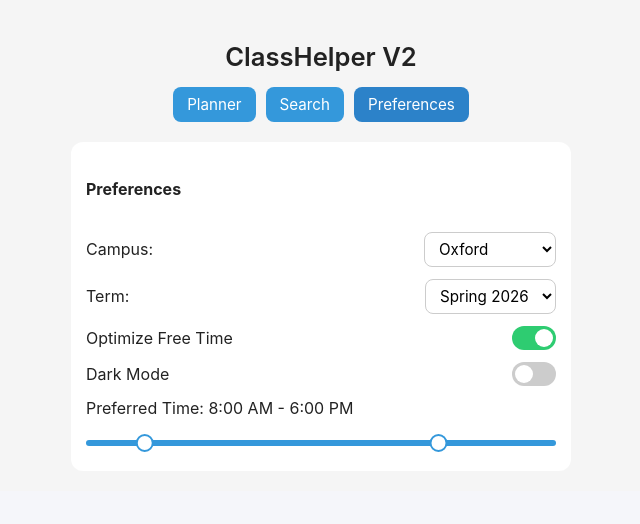
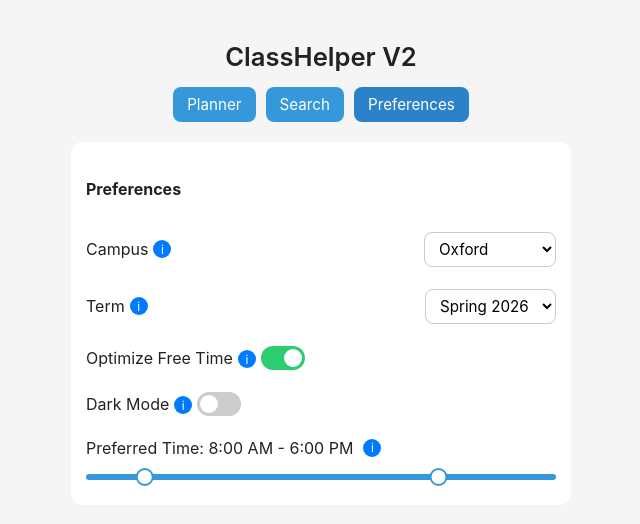
Before and after one commit to tomdh-git/ClassHelper, a React (Create React App) app: page / in a window 1280 px wide. Both pictures are taken after a click on the button "Preferences". Shown: the top 524 px of the page, without its empty margins (319-959 px from the left). Built offline with nearby package versions, Linux system fonts and the light colour scheme.

Commit message:
more improvements

```diff
--- a/src/App.css
+++ b/src/App.css
@@ -1,4 +1,4 @@
-/* Main Container */
+/* ----------------- Main Container ----------------- */
 .app-container {
     padding: 20px;
     max-width: 1100px;
@@ -21,7 +21,7 @@
     margin-bottom: 15px;
 }
 
-/* Centered Navigation Buttons */
+/* ----------------- Navigation Buttons ----------------- */
 .nav-buttons-centered {
     display: flex;
     justify-content: center;
@@ -52,7 +52,7 @@
     background: #1f6ea5;
 }
 
-/* General Button Styles */
+/* ----------------- General Buttons ----------------- */
 .btn {
     padding: 8px 14px;
     border-radius: 8px;
@@ -69,7 +69,7 @@
 .app-container.dark-mode .add-btn { background: #2980b9; }
 .app-container.dark-mode .generate-btn { background: #27ae60; }
 
-/* Planner Layout */
+/* ----------------- Planner Layout ----------------- */
 .planner-row {
     display: flex;
     gap: 20px;
@@ -94,6 +94,13 @@
     gap: 10px;
 }
 
+.add-course-label {
+    font-weight: bold;
+    display: flex;
+    align-items: center;
+    margin-bottom: 5px;
+}
+
 /* Course List Panel */
 .course-panel {
     flex: 1;
@@ -112,7 +119,7 @@
     justify-content: space-between;
     padding: 6px 10px;
     margin-bottom: 6px;
-    background: #f8f9fa;
+    background: #f3f3f3;
     border-radius: 8px;
 }
 
@@ -127,7 +134,7 @@
     cursor: pointer;
 }
 
-/* Inputs */
+/* Inputs & Dropdowns */
 .input-box,
 select {
     font-family: inherit;
@@ -146,7 +153,7 @@ select {
     border: 1px solid #555;
 }
 
-/* Loading Bar */
+/* ----------------- Loading Bar ----------------- */
 .loading-bar {
     width: 100%;
     height: 5px;
@@ -172,7 +179,7 @@ select {
     color: #e63946;
 }
 
-/* Results Panel */
+/* ----------------- Results Panel ----------------- */
 .results-panel {
     margin-top: 20px;
     padding: 15px;
@@ -200,10 +207,9 @@ select {
 }
 
 .error-text { color: #e63946; }
-
 .placeholder-text { color: #666; }
 
-/* Preferences Panel */
+/* ----------------- Preferences Panel ----------------- */
 .prefs-panel {
     display: flex;
     flex-direction: column;
@@ -216,14 +222,59 @@ select {
     display: flex;
     justify-content: space-between;
     align-items: center;
+    margin-bottom: 10px;
+    position: relative;
+}
+
+.prefs-row span {
+    display: flex;
+    align-items: center;
 }
 
 .switch-container {
     display: flex;
-    justify-content: space-between;
     align-items: center;
+    gap: 5px;
+    margin-bottom: 10px;
 }
 
+.prefs-time-row {
+    display: flex;
+    flex-direction: column; /* label on top, slider below */
+    align-items: flex-start;
+    gap: 8px;
+    width: 100%;
+}
+
+.prefs-label {
+    display: flex;
+    align-items: center;
+    gap: 5px;
+}
+
+/* Range Slider */
+.range-track {
+    width: 100%;
+    height: 6px;
+    background: #3498db;
+    border-radius: 3px;
+}
+
+.range-thumb {
+    width: 18px;
+    height: 18px;
+    background: #fff;
+    border: 2px solid #3498db;
+    border-radius: 50%;
+}
+
+/* Time Label */
+.time-label {
+    margin-bottom: 5px;
+    font-weight: bold;
+}
+
+/* ----------------- Switch Toggle ----------------- */
 .switch {
     position: relative;
     width: 44px;
@@ -256,18 +307,47 @@ select {
 input:checked + .slider { background-color: #2ecc71; }
 input:checked + .slider:before { transform: translateX(20px); }
 
-/* Range Slider */
-.range-track {
-    height: 6px;
-    background: #3498db;
-    border-radius: 3px;
-    margin: 10px 0;
+/* ----------------- Info Button ----------------- */
+.info-container {
+    position: relative; /* container for absolute positioning */
+    display: inline-block;
+    margin-left: 5px;
 }
 
-.range-thumb {
+.info-btn {
     width: 18px;
     height: 18px;
-    background: #fff;
-    border: 2px solid #3498db;
     border-radius: 50%;
+    background-color: #007bff;
+    color: white;
+    font-size: 12px;
+    border: none;
+    cursor: pointer;
+    display: flex;
+    align-items: center;
+    justify-content: center;
+    padding: 0;
 }
+
+.info-tooltip {
+    position: absolute;
+    top: 120%;
+    left: 50%;
+    transform: translateX(-50%);
+    width: 220px;
+    padding: 8px;
+    background-color: #333;
+    color: #fff;
+    border-radius: 4px;
+    font-size: 12px;
+    white-space: normal;
+    opacity: 0;
+    visibility: hidden;
+    transition: all 0.2s ease;
+    z-index: 9999; /* ensures topmost */
+}
+
+.info-container:hover .info-tooltip {
+    opacity: 1;
+    visibility: visible;
+}
--- a/src/App.js
+++ b/src/App.js
@@ -56,6 +56,8 @@ export default function App() {
         setLastError(null);
         if (!(await checkAlive())) return;
 
+        const freeTimeFields = optimizeFreeTime ? "freeTime" : "";
+
         const query = `
         query {
           getScheduleByCourses(
@@ -63,13 +65,13 @@ export default function App() {
             campus: ["${campus}"]
             term: "${term}"
             optimizeFreeTime: ${optimizeFreeTime}
-            preferredStart: "${formatTimeForQuery(timeRange[0])}"
-            preferredEnd: "${formatTimeForQuery(timeRange[1])}"
+            ${optimizeFreeTime ? `preferredStart: "${formatTimeForQuery(timeRange[0])}"` : ""}
+            ${optimizeFreeTime ? `preferredEnd: "${formatTimeForQuery(timeRange[1])}"` : ""}
           ) {
             ... on SuccessSchedule {
               schedules {
                 courses { subject courseNum crn }
-                freeTime
+                ${freeTimeFields}
               }
             }
             ... on ErrorSchedule {
@@ -107,7 +109,6 @@ export default function App() {
         <div className={`app-container ${darkMode ? "dark-mode" : ""}`}>
             <h2 className="app-title">ClassHelper V2</h2>
 
-            {/* Centered Top Navigation Buttons */}
             <div className="nav-buttons-centered">
                 <button onClick={() => setPage("planner")} className={`btn nav-btn ${page === "planner" ? "active" : ""}`}>Planner</button>
                 <button onClick={() => setPage("search")} className={`btn nav-btn ${page === "search" ? "active" : ""}`}>Search</button>
@@ -115,25 +116,34 @@ export default function App() {
             </div>
 
             {page === "planner" && (
-                <>
+                <div className="planner-split">
+                    {/* Add course */}
+                    <div className="planner-left">
                         <div className="planner-row">
-                        {/* Add Course Panel */}
                             <div className="panel add-course-panel">
+                                <div className="add-course-label">
+                                    <span>Add Course</span>
+                                    <div className="info-container">
+                                    <button className="info-btn">i
+                                        <div className="info-tooltip">
+                                            Type in the course code (e.g., CSE 374) and click "Add" to include it in your planner.
+                                        </div>
+                                    </button>
+                                    </div>
+                                </div>
                                 <input
                                     className="input-box"
                                     type="text"
-                                placeholder="Ex: CSE 374, SLM 150C"
+                                    placeholder="Ex: CSE 374"
                                     value={input}
                                     onChange={(e) => setInput(e.target.value)}
                                 />
                                 <button className="btn add-btn" onClick={addCourse}>Add</button>
                                 <button className="btn generate-btn" onClick={getSchedules}>Generate</button>
-
                                 {loading && <div className="loading-bar"><div className="loading-progress" /></div>}
                                 {!loading && <div className="status-text">{lastError}</div>}
                             </div>
 
-                        {/* Course List Panel */}
                             <div className="panel course-panel">
                                 <h4>Courses</h4>
                                 <ul className="course-list">
@@ -147,7 +157,6 @@ export default function App() {
                             </div>
                         </div>
 
-                    {/* Results Below */}
                         <div className="results-panel">
                             {result ? (
                                 "schedules" in result ? (
@@ -159,7 +168,7 @@ export default function App() {
                                                     <li key={i}>{c.subject} {c.courseNum} — CRN {c.crn}</li>
                                                 ))}
                                             </ul>
-                                        <b>Free Time:</b> {sched.freeTime}
+                                            {optimizeFreeTime && <><b>Free Time:</b> {sched.freeTime}</>}
                                         </div>
                                     ))
                                 ) : (
@@ -169,7 +178,13 @@ export default function App() {
                                 <p className="placeholder-text">Results will appear here.</p>
                             )}
                         </div>
-                </>
+                    </div>
+
+                    {/* RIGHT SIDE (Blank Panel) */}
+                    <div className="planner-right">
+                        {/* Placeholder for future use */}
+                    </div>
+                </div>
             )}
 
             {page === "search" && (
@@ -182,9 +197,17 @@ export default function App() {
             {page === "prefs" && (
                 <div className="panel prefs-panel">
                     <h4>Preferences</h4>
-
                     <div className="prefs-row">
-                        <span>Campus:</span>
+                        <span>
+                        Campus
+                            <div className="info-container">
+                        <button className="info-btn">i
+                          <div className="info-tooltip">
+                            Select which campus to filter courses from. Options include Oxford, Hamilton, Luxembourg, or All campuses.
+                          </div>
+                        </button>
+                                </div>
+                        </span>
                         <select value={campus} onChange={(e) => setCampus(e.target.value)}>
                             <option value="O">Oxford</option>
                             <option value="M">Hamilton</option>
@@ -194,7 +217,16 @@ export default function App() {
                     </div>
 
                     <div className="prefs-row">
-                        <span>Term:</span>
+                        <span>
+                        Term
+                            <div className="info-container">
+                        <button className="info-btn">i
+                          <div className="info-tooltip">
+                            Choose the academic term (e.g., Spring 2026)
+                          </div>
+                        </button>
+                                </div>
+                        </span>
                         <select value={term} onChange={(e) => setTerm(e.target.value)}>
                             <option value="202620">Spring 2026</option>
                             <option value="202610">Fall 2025</option>
@@ -202,7 +234,16 @@ export default function App() {
                     </div>
 
                     <div className="switch-container">
-                        <span>Optimize Free Time</span>
+                        <span>
+                        Optimize Free Time
+                            <div className="info-container">
+                        <button className="info-btn">i
+                          <div className="info-tooltip">
+                            Attempt to schedule classes with larger gaps in between to give you more free time during the day.
+                          </div>
+                        </button>
+                                </div>
+                      </span>
                     <label className="switch">
                         <input type="checkbox" checked={optimizeFreeTime} onChange={() => setOptimizeFreeTime(!optimizeFreeTime)} />
                         <span className="slider round" />
@@ -210,14 +251,35 @@ export default function App() {
                     </div>
 
                     <div className="switch-container">
-                        <span>Dark Mode</span>
+                        <span>
+                       Dark Mode
+                            <div className="info-container">
+                        <button className="info-btn">i
+                          <div className="info-tooltip">
+                            Toggle dark mode for the app
+                          </div>
+                        </button>
+                                </div>
+                      </span>
                         <label className="switch">
                             <input type="checkbox" checked={darkMode} onChange={() => setDarkMode(!darkMode)} />
                             <span className="slider round" />
                         </label>
                     </div>
 
-                    <div className="time-label">Preferred Time: {formatTime(timeRange[0])} - {formatTime(timeRange[1])}</div>
+                    {(
+                        <div className="prefs-row prefs-time-row" style={{ flexDirection: 'column', alignItems: 'flex-start' }}>
+                            <div className="prefs-label" style={{ display: 'flex', alignItems: 'center', gap: '5px' }}>
+                                <span>Preferred Time: {formatTime(timeRange[0])} - {formatTime(timeRange[1])}</span>
+                                <div className="info-container">
+                                    <button className="info-btn">i
+                                        <div className="info-tooltip">
+                                            Set the earliest and latest times you prefer your classes to be scheduled.
+                                        </div>
+                                    </button>
+                                </div>
+                            </div>
+                            <div className="time-slider" style={{ width: '100%', marginTop: '8px' }}>
                                 <Range
                                     step={0.5}
                                     min={6}
@@ -232,6 +294,10 @@ export default function App() {
                                     )}
                                 />
                             </div>
+                        </div>
+                    )}
+
+                </div>
             )}
         </div>
     );
```
Lines whose indentation alone changed are shown as unchanged.
